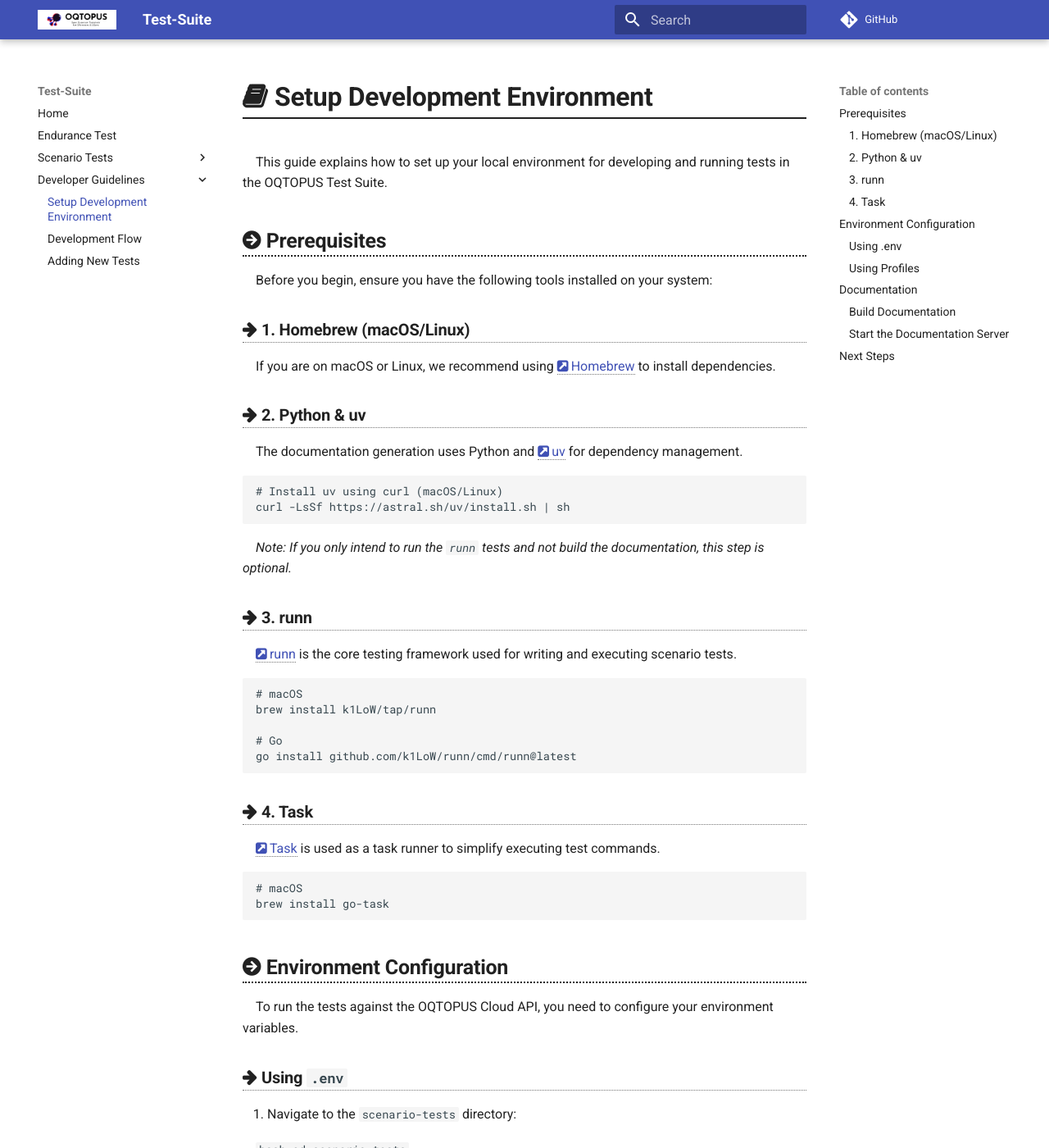
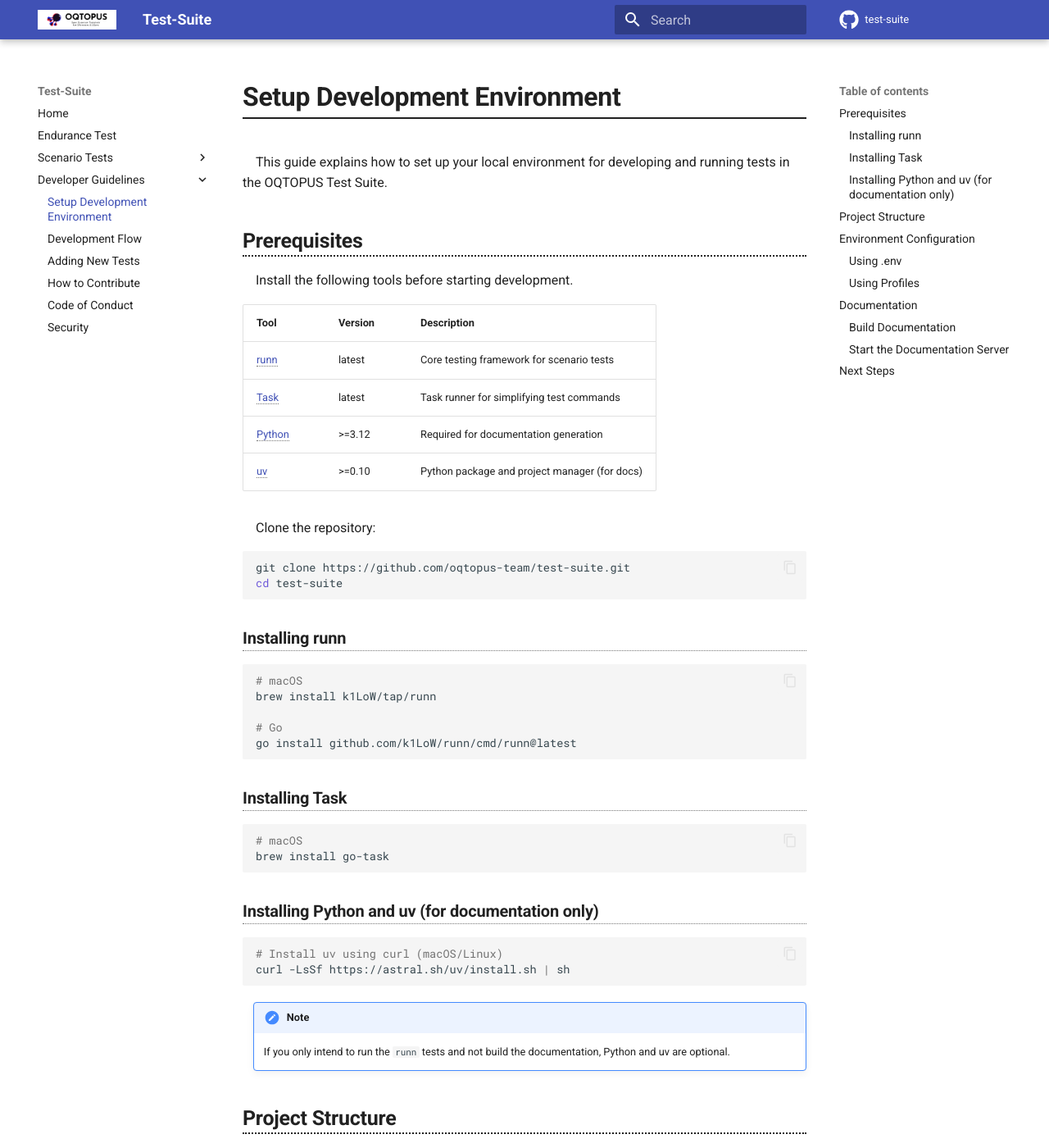
Before and after one commit to oqtopus-team/test-suite, an MkDocs documentation site: the page built from docs/developer_guidelines/setup.md, in a window 1280 px wide and 1400 px high. Shown: the whole window at 82% size. Built offline with MkDocs 1.6.1 and Material for MkDocs 9.7.7, drawn with Linux system fonts in a browser that asks for light colours; comment, search, counter and statistics services are not loaded; some of the changed text lies outside the part shown.

Commit message:
docs: improve mkdocs config and restructure documentation pages

````diff
--- a/docs/css/custom.css
+++ b/docs/css/custom.css
@@ -18,35 +18,6 @@
 .md-typeset h4 {
   font-weight: bold;
   border-bottom: 1px solid hsla(0, 0%, 92.5%, .5);
-}
-
-.md-typeset > ::before {
-  font-family: "FontAwesome";
-  /* font-family: "Font Awesome 5 Free"; */
-  margin-right: .3em;
-  display:inline-block !important;
-}
-
-.md-typeset h1::before {
-  content:"\f02d" !important;
-}
-
-.md-typeset h2::before {
-  content:"\f0a9" !important;
-}
-
-.md-typeset h3::before {
-  content:"\f061" !important;
-}
-
-.md-typeset h4::before {
-  content:"\f0da" !important;
-}
-
-.md-typeset a:not([class])::before {
-  font-family: "FontAwesome";
-  margin-right: .2em;
-  content: "\f14c";
 }
 
 .md-typeset a:not([class]) {
--- a/docs/developer_guidelines/setup.md
+++ b/docs/developer_guidelines/setup.md
@@ -4,28 +4,25 @@ This guide explains how to set up your local environment for developing and runn
 
 ## Prerequisites
 
-Before you begin, ensure you have the following tools installed on your system:
+Install the following tools before starting development.
 
-### 1. Homebrew (macOS/Linux)
+| Tool | Version | Description |
+| ---- | ------- | ----------- |
+| [runn](https://github.com/k1LoW/runn) | latest | Core testing framework for scenario tests |
+| [Task](https://taskfile.dev/) | latest | Task runner for simplifying test commands |
+| [Python](https://www.python.org/downloads/) | >=3.12 | Required for documentation generation |
+| [uv](https://docs.astral.sh/uv/) | >=0.10 | Python package and project manager (for docs) |
 
-If you are on macOS or Linux, we recommend using [Homebrew](https://brew.sh/) to install dependencies.
+Clone the repository:
 
-### 2. Python & uv
-
-The documentation generation uses Python and [uv](https://docs.astral.sh/uv/) for dependency management.
-
-```bash
-# Install uv using curl (macOS/Linux)
-curl -LsSf https://astral.sh/uv/install.sh | sh
+```shell
+git clone https://github.com/oqtopus-team/test-suite.git
+cd test-suite
 ```
 
-*Note: If you only intend to run the `runn` tests and not build the documentation, this step is optional.*
+### Installing runn
 
-### 3. runn
-
-[runn](https://github.com/k1LoW/runn) is the core testing framework used for writing and executing scenario tests.
-
-```bash
+```shell
 # macOS
 brew install k1LoW/tap/runn
 
@@ -33,36 +30,71 @@ brew install k1LoW/tap/runn
 go install github.com/k1LoW/runn/cmd/runn@latest
 ```
 
-### 4. Task
+### Installing Task
 
-[Task](https://taskfile.dev/) is used as a task runner to simplify executing test commands.
-
-```bash
+```shell
 # macOS
 brew install go-task
 ```
 
+### Installing Python and uv (for documentation only)
+
+```shell
+# Install uv using curl (macOS/Linux)
+curl -LsSf https://astral.sh/uv/install.sh | sh
+```
+
+!!! note
+    If you only intend to run the `runn` tests and not build the documentation, Python and uv are optional.
+
+## Project Structure
+
+The repository is organized as follows:
+
+```text
+test-suite/
+├─ scenario-tests/      # Scenario tests for quantum job execution
+│  ├─ estimation-job/   # Estimation job tests
+│  ├─ mp-job/           # Multi-programming job tests
+│  ├─ sampling-job/     # Sampling job tests
+│  ├─ sse-job/          # SSE job tests
+│  ├─ setup/            # Setup tests
+│  └─ include/          # Shared test includes
+├─ endurance-test/      # Endurance tests for long-term stability
+├─ docs/                # Documentation sources (MkDocs)
+├─ .github/             # GitHub workflows and repository settings
+├─ mkdocs.yml           # MkDocs configuration
+└─ README.md            # Project overview
+```
+
 ## Environment Configuration
 
-To run the tests against the OQTOPUS Cloud API, you need to configure your environment variables.
+To run the tests against the OQTOPUS Cloud API, configure your environment variables.
 
 ### Using `.env`
 
 1. Navigate to the `scenario-tests` directory:
 
-   ```bash
+   ```shell
    cd scenario-tests
    ```
 
-2. Create a `.env` file with your API credentials:
+2. Create a `.env` file based on the required variables:
 
-   ```bash
+   ```shell
+   touch .env
+   ```
+
+3. Populate the `.env` file with your API credentials:
+
+   ```shell
+   # API Configuration
    USER_API_ENDPOINT="<your-api-endpoint>"
    Q_API_TOKEN="<your-api-token>"
    DEVICE_ID="<your-device-id>"
    ```
 
-   - `USER_API_ENDPOINT`: The full URL to your OQTOPUS Cloud User-API endpoint (e.g., `https://api.example.com`).
+   - `USER_API_ENDPOINT`: The full URL to your target OQTOPUS Cloud User-API endpoint (e.g., `https://api.example.com`).
    - `Q_API_TOKEN`: Your authentication token for the API.
    - `DEVICE_ID`: The target device identifier (e.g., `qulacs`).
 
@@ -75,13 +107,13 @@ Profiles let you switch between multiple environments (e.g., staging, production
 
 1. Create a profile file under `scenario-tests/profiles/`:
 
-   ```bash
+   ```shell
    cp scenario-tests/profiles/example.env scenario-tests/profiles/<profile-name>.env
    ```
 
 2. Edit the new profile file with the target environment's credentials:
 
-   ```bash
+   ```shell
    USER_API_ENDPOINT="https://your-target-endpoint"
    Q_API_TOKEN="your-api-token"
    DEVICE_ID="your-device-id"
@@ -89,13 +121,13 @@ Profiles let you switch between multiple environments (e.g., staging, production
 
 3. Specify the profile when running a task:
 
-   ```bash
+   ```shell
    PROFILE=<profile-name> task runn-all
    ```
 
    For example, if you created `profiles/staging.env`:
 
-   ```bash
+   ```shell
    PROFILE=staging task runn-all
    ```
 
@@ -107,7 +139,7 @@ The profile file takes precedence over `.env`. Variables not defined in the prof
 
 Build the documentation:
 
-```bash
+```shell
 uv run mkdocs build
 ```
 
@@ -116,7 +148,7 @@ uv run mkdocs build
 This project uses [MkDocs](https://www.mkdocs.org/) to generate the HTML documentation.
 Start the documentation server with:
 
-```bash
+```shell
 uv run mkdocs serve
 ```
 
--- a/mkdocs.yml
+++ b/mkdocs.yml
@@ -1,20 +1,8 @@
-site_name: Test-Suite
-repo_url: https://github.com/oqtopus-team/test-suite
-repo_name: GitHub
-theme:
-  name: material
-  logo: asset/oqtopus-logo.png
-  favicon: asset/oqtopus-logo.png
-  palette:
-    primary: indigo
-    accent: indigo
+site_name: "Test-Suite"
+site_description: "External testing tools for the OQTOPUS quantum computing platform"
+repo_name: test-suite
+repo_url: "https://github.com/oqtopus-team/test-suite"
 
-extra_css:
-  - https://stackpath.bootstrapcdn.com/font-awesome/4.7.0/css/font-awesome.min.css
-  - css/custom.css
-plugins:
-  - search
-  - include-markdown
 nav:
   - Home: index.md
   - Endurance Test: endurance-test/README.md
@@ -29,3 +17,47 @@ nav:
       - Setup Development Environment: developer_guidelines/setup.md
       - Development Flow: developer_guidelines/development_flow.md
       - Adding New Tests: developer_guidelines/adding_new_tests.md
+      - How to Contribute: CONTRIBUTING.md
+      - Code of Conduct: "https://github.com/oqtopus-team/.github/blob/main/CODE_OF_CONDUCT.md"
+      - Security: "https://github.com/oqtopus-team/.github/blob/main/SECURITY.md"
+
+theme:
+  name: material
+  palette:
+    primary: "indigo"
+    accent: "indigo"
+  font:
+    text: "Roboto"
+    code: "Roboto Mono"
+  logo: asset/oqtopus-logo.png
+  favicon: asset/oqtopus-logo.png
+  icon:
+    repo: fontawesome/brands/github
+  features:
+    - toc.follow
+    - content.code.copy
+
+markdown_extensions:
+  - pymdownx.highlight:
+      anchor_linenums: true
+      line_spans: __span
+      pygments_lang_class: true
+  - pymdownx.inlinehilite
+  - pymdownx.snippets
+  - pymdownx.superfences:
+      custom_fences:
+        - name: mermaid
+          class: mermaid
+          format: !!python/name:pymdownx.superfences.fence_code_format
+  - admonition
+  - footnotes
+  - toc:
+      permalink: true
+
+plugins:
+  - search
+  - include-markdown
+
+extra_css:
+  - "https://stackpath.bootstrapcdn.com/font-awesome/4.7.0/css/font-awesome.min.css"
+  - "css/custom.css"
````
Also changed, not shown: docs/CONTRIBUTING.md (added, +29 -0 lines), docs/developer_guidelines/development_flow.md (+83 -22 lines), docs/index.md (+24 -11 lines).
